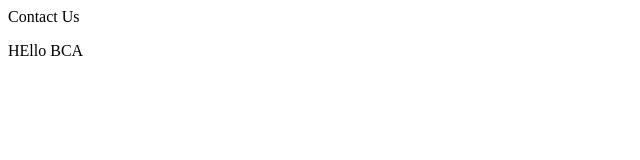
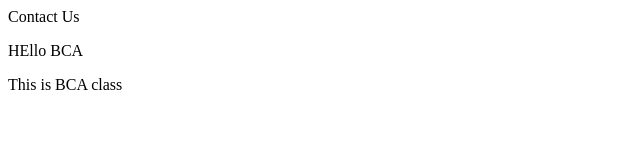
Before and after one commit to Manishchaudhary83/gitbasic, a plain HTML site: page aboutus.html in a window 1280 px wide. Shown: the whole page, without its empty margins (0-640 px from the left). Drawn offline with Linux system fonts and the light colour scheme.

Commit message:
Hello Brother

```diff
--- a/aboutus.html
+++ b/aboutus.html
@@ -1,4 +1,5 @@
 <body>
     <p>Contact Us</p>
     <p>HEllo BCA</p>
+    <p>This is BCA class</p>
 </body>
```
